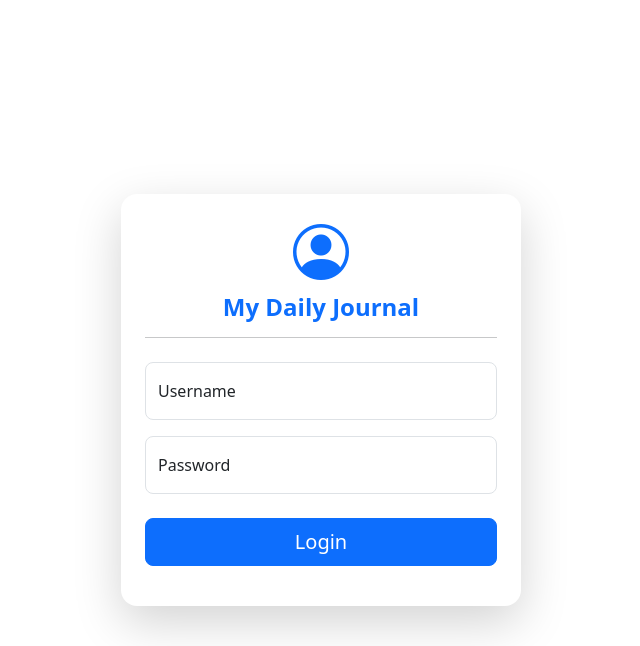
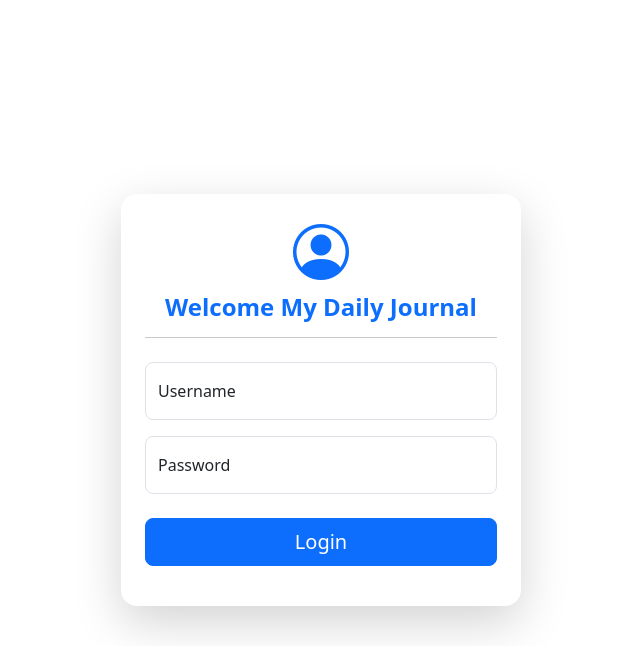
Before and after one commit to anza1922/dailyjournal, a PHP site: page /login.php in a window 1280 px wide. Shown: the top 646 px of the page, without its empty margins (319-959 px from the left). Run offline with PHP 8.4, Linux system fonts and the light colour scheme.

Commit message:
ubah judul form login

```diff
--- a/login.php
+++ b/login.php
@@ -76,7 +76,7 @@ if ($_SERVER["REQUEST_METHOD"] == "POST") {
 
                 <div class="text-center mb-4">
                     <i class="bi bi-person-circle text-primary display-4"></i>
-                    <h4 class="mt-2 fw-bold text-primary">My Daily Journal</h4>
+                    <h4 class="mt-2 fw-bold text-primary"> Welcome My Daily Journal</h4>
                     <hr />
                 </div>
 
```
